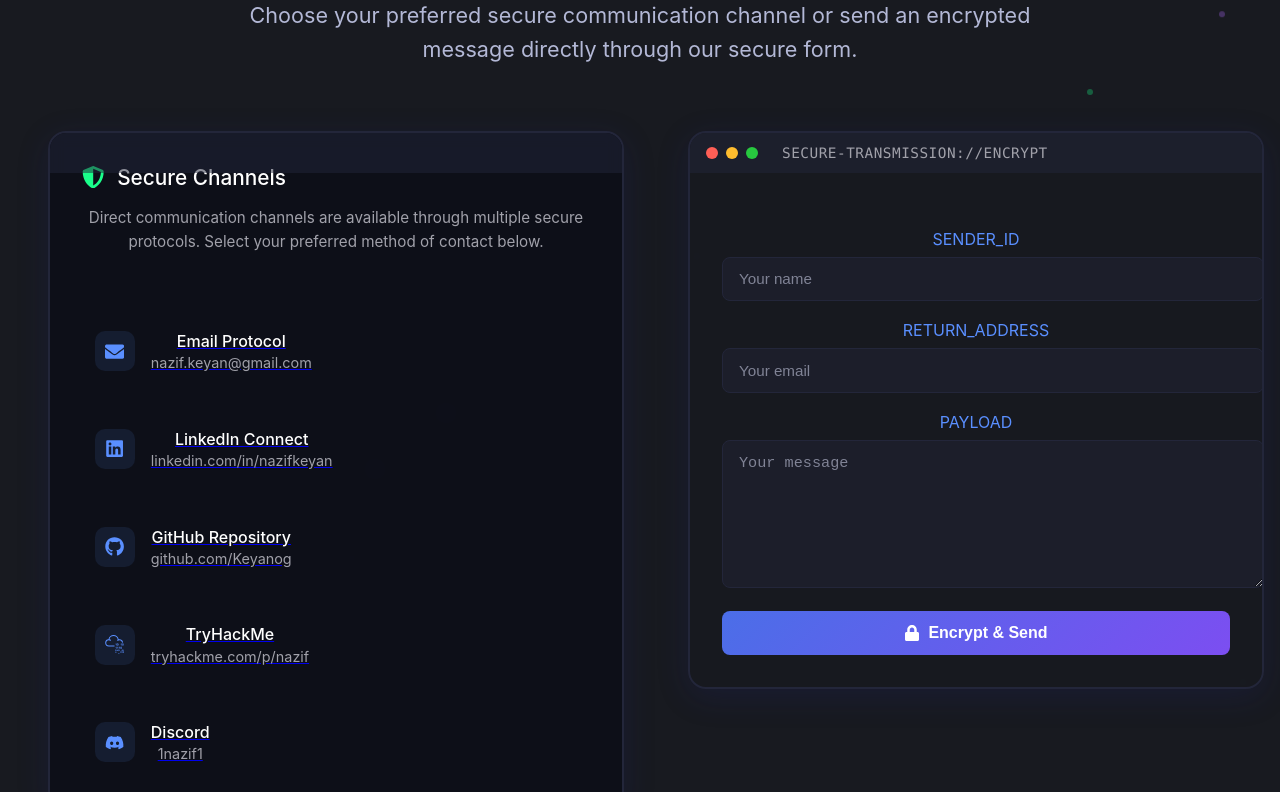
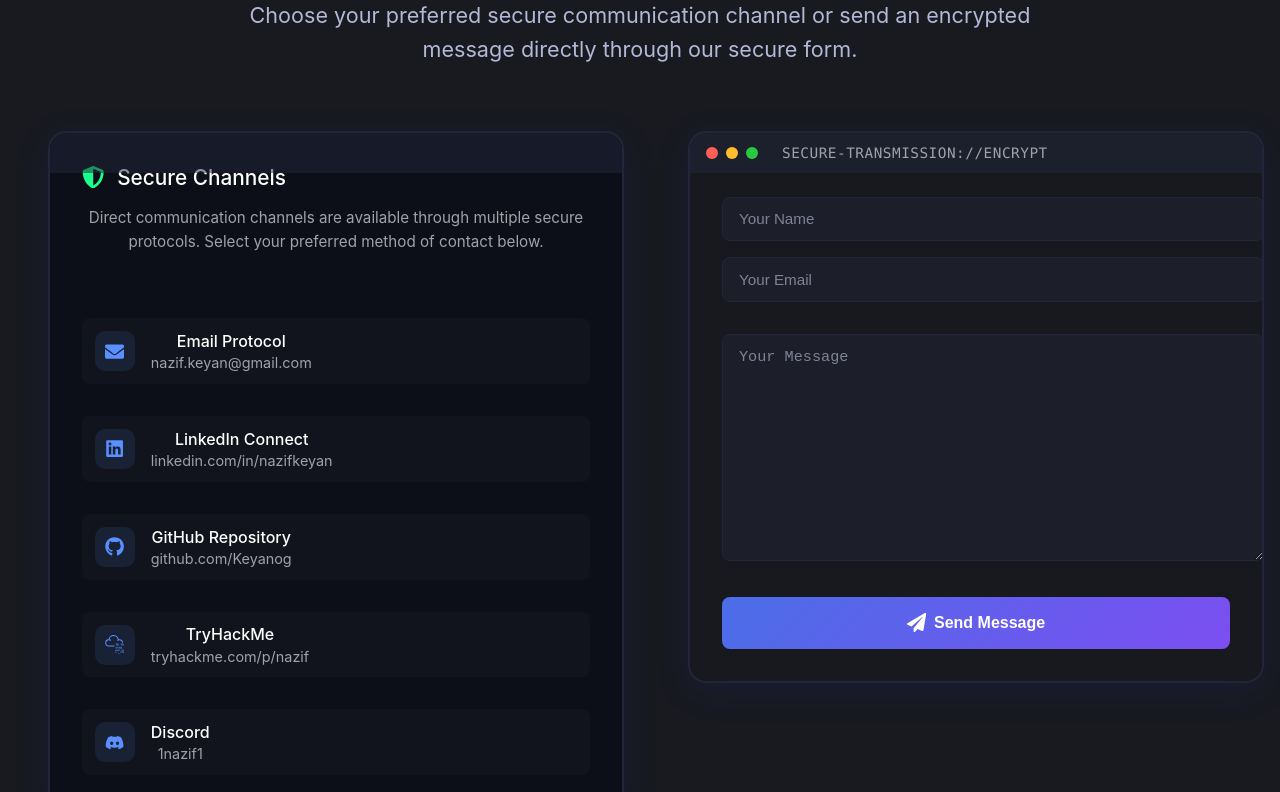
Before and after one commit to Keyanog/port1, a React (Vite) app: page / in a window 1280 px wide. Shown: the part 7345-8137 px from the top of the page. Built offline with nearby package versions, Linux system fonts and the light colour scheme.

Commit message:
feat: enhance contact form and restore navbar - Increase textarea height, add loading state and feedback messages, improve form submission, restore transparent navbar

```diff
--- a/src/components/Contact.jsx
+++ b/src/components/Contact.jsx
@@ -107,17 +107,19 @@ const HeaderDescription = styled.p`
   line-height: 1.6;
 `;
 
-const ContactItem = styled.div`
+const ContactItem = styled(motion.div)`
   display: flex;
   align-items: center;
   gap: 1rem;
   padding: 0.8rem;
-  transition: background-color 0.2s;
+  transition: all 0.3s ease;
   border-radius: 8px;
   cursor: pointer;
+  background: rgba(255, 255, 255, 0.02);
 
   &:hover {
     background: rgba(255, 255, 255, 0.05);
+    transform: translateX(10px);
   }
 
   svg {
@@ -260,7 +262,7 @@ const TerminalTitle = styled.div`
   letter-spacing: 0.5px;
 `;
 
-const FormInput = styled.input`
+const FormTextarea = styled.textarea`
   width: 100%;
   background: rgba(35, 38, 58, 0.4);
   border: 1.5px solid ${props => props.theme.colors.card.border};
@@ -270,6 +272,9 @@ const FormInput = styled.input`
   font-size: 0.95rem;
   outline: none;
   transition: all 0.3s ease;
+  min-height: 200px;
+  resize: vertical;
+  margin: 1rem 0;
 
   &:focus {
     border-color: #5a8fff;
@@ -281,7 +286,7 @@ const FormInput = styled.input`
   }
 `;
 
-const FormTextarea = styled.textarea`
+const FormInput = styled.input`
   width: 100%;
   background: rgba(35, 38, 58, 0.4);
   border: 1.5px solid ${props => props.theme.colors.card.border};
@@ -291,8 +296,7 @@ const FormTextarea = styled.textarea`
   font-size: 0.95rem;
   outline: none;
   transition: all 0.3s ease;
-  min-height: 120px;
-  resize: vertical;
+  margin-bottom: 1rem;
 
   &:focus {
     border-color: #5a8fff;
@@ -304,12 +308,12 @@ const FormTextarea = styled.textarea`
   }
 `;
 
-const SubmitButton = styled.button`
+const SubmitButton = styled(motion.button)`
   background: linear-gradient(135deg, #4B6EE8, #7C4EF1);
   color: #fff;
   border: none;
   border-radius: 8px;
-  padding: 0.8rem 1.5rem;
+  padding: 1rem 1.5rem;
   font-size: 1rem;
   font-weight: 600;
   cursor: pointer;
@@ -319,6 +323,7 @@ const SubmitButton = styled.button`
   gap: 0.5rem;
   transition: all 0.3s ease;
   width: 100%;
+  margin-top: 1rem;
 
   &:hover {
     transform: translateY(-2px);
@@ -328,7 +333,22 @@ const SubmitButton = styled.button`
   &:disabled {
     opacity: 0.6;
     cursor: not-allowed;
+    transform: none;
   }
+
+  svg {
+    font-size: 1.2rem;
+  }
+`;
+
+const StatusMessage = styled(motion.div)`
+  padding: 1rem;
+  border-radius: 8px;
+  margin-top: 1rem;
+  text-align: center;
+  color: #fff;
+  background: ${props => props.success ? 'rgba(26, 255, 139, 0.2)' : 'rgba(255, 71, 87, 0.2)'};
+  border: 1px solid ${props => props.success ? '#1aff8b' : '#ff4757'};
 `;
 
 const FloatingDot = styled(motion.div)`
@@ -339,6 +359,8 @@ const FloatingDot = styled(motion.div)`
   background: ${props => props.color};
   opacity: 0.6;
   pointer-events: none;
+  top: 0;
+  transform: translateY(100px);
 `;
 
 const Contact = () => {
@@ -349,6 +371,35 @@ const Contact = () => {
   });
   const [isSubmitting, setIsSubmitting] = useState(false);
   const [submitStatus, setSubmitStatus] = useState(null);
+
+  const containerVariants = {
+    hidden: { opacity: 0 },
+    visible: {
+      opacity: 1,
+      transition: {
+        staggerChildren: 0.15,
+        delayChildren: 0.3
+      }
+    }
+  };
+
+  const itemVariants = {
+    hidden: {
+      opacity: 0,
+      x: -20,
+      scale: 0.95
+    },
+    visible: {
+      opacity: 1,
+      x: 0,
+      scale: 1,
+      transition: {
+        type: "spring",
+        stiffness: 100,
+        damping: 15
+      }
+    }
+  };
 
   const handleFormSubmit = async (e) => {
     e.preventDefault();
@@ -370,18 +421,18 @@ const Contact = () => {
       });
 
       if (response.ok) {
-        setSubmitStatus('success');
+        setSubmitStatus({ success: true, message: 'Message sent successfully!' });
         setFormState({
           name: '',
           email: '',
           message: ''
         });
       } else {
-        setSubmitStatus('error');
+        setSubmitStatus({ success: false, message: 'Failed to send message. Please try again.' });
       }
     } catch (error) {
       console.error('Error sending message:', error);
-      setSubmitStatus('error');
+      setSubmitStatus({ success: false, message: 'Failed to send message. Please try again.' });
     } finally {
       setIsSubmitting(false);
     }
@@ -395,17 +446,21 @@ const Contact = () => {
     }));
   };
 
-  // Generate floating dots
+  // Generate floating dots with fixed horizontal positions
   const dots = Array.from({ length: 20 }).map((_, i) => ({
     id: i,
     color: ['#5a8fff', '#b16cff', '#1aff8b'][i % 3],
     x: Math.random() * 100,
-    y: Math.random() * 100,
     duration: 3 + Math.random() * 2
   }));
 
   return (
-    <ContactSection>
+    <ContactSection
+      initial={{ opacity: 0 }}
+      whileInView={{ opacity: 1 }}
+      transition={{ duration: 0.8 }}
+      viewport={{ once: true }}
+    >
       <GlowingBackground />
       {dots.map(dot => (
         <FloatingDot
@@ -413,10 +468,9 @@ const Contact = () => {
           color={dot.color}
           style={{
             left: `${dot.x}%`,
-            top: `${dot.y}%`
           }}
           animate={{
-            y: [0, -20, 0],
+            y: [100, 80, 100],
             opacity: [0.6, 0.3, 0.6]
           }}
           transition={{
@@ -429,27 +483,30 @@ const Contact = () => {
 
       <MainHeading
         initial={{ y: 20, opacity: 0 }}
-        animate={{ y: 0, opacity: 1 }}
-        transition={{ duration: 0.8 }}
+        whileInView={{ y: 0, opacity: 1 }}
+        transition={{ duration: 0.8, ease: "easeOut" }}
+        viewport={{ once: true }}
       >
         Let's Connect Securely
       </MainHeading>
 
       <MainDescription
         initial={{ y: 20, opacity: 0 }}
-        animate={{ y: 0, opacity: 1 }}
-        transition={{ duration: 0.8, delay: 0.2 }}
+        whileInView={{ y: 0, opacity: 1 }}
+        transition={{ duration: 0.8, delay: 0.2, ease: "easeOut" }}
+        viewport={{ once: true }}
       >
         Choose your preferred secure communication channel or send an encrypted message directly through our secure form.
       </MainDescription>
 
       <ContentWrapper>
         <ContactInfoSection
-          initial={{ y: 20, opacity: 0 }}
-          animate={{ y: 0, opacity: 1 }}
-          transition={{ duration: 0.8, delay: 0.2 }}
+          variants={containerVariants}
+          initial="hidden"
+          whileInView="visible"
+          viewport={{ once: true }}
         >
-          <div>
+          <motion.div variants={itemVariants}>
             <SectionHeader>
               <FaShieldAlt />
               <HeaderTitle>Secure Channels</HeaderTitle>
@@ -457,9 +514,15 @@ const Contact = () => {
             <HeaderDescription>
               Direct communication channels are available through multiple secure protocols. Select your preferred method of contact below.
             </HeaderDescription>
-          </div>
+          </motion.div>
 
-          <ContactItem as="a" href="mailto:nazif.keyan@gmail.com">
+          <ContactItem
+            as={motion.a}
+            href="mailto:nazif.keyan@gmail.com"
+            variants={itemVariants}
+            whileHover={{ scale: 1.02 }}
+            whileTap={{ scale: 0.98 }}
+          >
             <IconWrapper>
               <FaEnvelope />
             </IconWrapper>
@@ -469,7 +532,15 @@ const Contact = () => {
             </ContactDetails>
           </ContactItem>
 
-          <ContactItem as="a" href="https://www.linkedin.com/in/nazifkeyan/" target="_blank" rel="noopener noreferrer">
+          <ContactItem
+            as={motion.a}
+            href="https://www.linkedin.com/in/nazifkeyan/"
+            target="_blank"
+            rel="noopener noreferrer"
+            variants={itemVariants}
+            whileHover={{ scale: 1.02 }}
+            whileTap={{ scale: 0.98 }}
+          >
             <IconWrapper>
               <FaLinkedin />
             </IconWrapper>
@@ -479,7 +550,15 @@ const Contact = () => {
             </ContactDetails>
           </ContactItem>
 
-          <ContactItem as="a" href="https://github.com/Keyanog" target="_blank" rel="noopener noreferrer">
+          <ContactItem
+            as={motion.a}
+            href="https://github.com/Keyanog"
+            target="_blank"
+            rel="noopener noreferrer"
+            variants={itemVariants}
+            whileHover={{ scale: 1.02 }}
+            whileTap={{ scale: 0.98 }}
+          >
             <IconWrapper>
               <FaGithub />
             </IconWrapper>
@@ -489,7 +568,15 @@ const Contact = () => {
             </ContactDetails>
           </ContactItem>
 
-          <ContactItem as="a" href="https://tryhackme.com" target="_blank" rel="noopener noreferrer">
+          <ContactItem
+            as={motion.a}
+            href="https://tryhackme.com"
+            target="_blank"
+            rel="noopener noreferrer"
+            variants={itemVariants}
+            whileHover={{ scale: 1.02 }}
+            whileTap={{ scale: 0.98 }}
+          >
             <IconWrapper>
               <SiTryhackme />
             </IconWrapper>
@@ -499,7 +586,15 @@ const Contact = () => {
             </ContactDetails>
           </ContactItem>
 
-          <ContactItem as="a" href="https://discord.com/users/1nazif1" target="_blank" rel="noopener noreferrer">
+          <ContactItem
+            as={motion.a}
+            href="https://discord.com/users/1nazif1"
+            target="_blank"
+            rel="noopener noreferrer"
+            variants={itemVariants}
+            whileHover={{ scale: 1.02 }}
+            whileTap={{ scale: 0.98 }}
+          >
             <IconWrapper>
               <FaDiscord />
             </IconWrapper>
@@ -510,11 +605,7 @@ const Contact = () => {
           </ContactItem>
         </ContactInfoSection>
 
-        <SecureCommSection
-          initial={{ y: 20, opacity: 0 }}
-          animate={{ y: 0, opacity: 1 }}
-          transition={{ duration: 0.8, delay: 0.4 }}
-        >
+        <SecureCommSection>
           <TerminalHeader>
             <TerminalButton color="#ff5f56" />
             <TerminalButton color="#ffbd2e" />
@@ -522,64 +613,86 @@ const Contact = () => {
             <TerminalTitle>SECURE-TRANSMISSION://ENCRYPT</TerminalTitle>
           </TerminalHeader>
 
-          <form style={{ marginTop: '2rem', display: 'flex', flexDirection: 'column', gap: '1.2rem' }}>
-            <div>
-              <label htmlFor="name" style={{ color: '#5a8fff', marginBottom: '0.5rem', display: 'block' }}>SENDER_ID</label>
+          <form onSubmit={handleFormSubmit}>
+            <motion.div
+              initial={{ opacity: 0, y: 20 }}
+              whileInView={{ opacity: 1, y: 0 }}
+              transition={{ duration: 0.5, delay: 0.6 }}
+              viewport={{ once: true }}
+            >
               <FormInput
-                id="name"
+                type="text"
                 name="name"
-                type="text"
-                placeholder="Your name"
+                placeholder="Your Name"
                 value={formState.name}
                 onChange={handleFormChange}
                 required
               />
-            </div>
+            </motion.div>
 
-            <div>
-              <label htmlFor="email" style={{ color: '#5a8fff', marginBottom: '0.5rem', display: 'block' }}>RETURN_ADDRESS</label>
+            <motion.div
+              initial={{ opacity: 0, y: 20 }}
+              whileInView={{ opacity: 1, y: 0 }}
+              transition={{ duration: 0.5, delay: 0.7 }}
+              viewport={{ once: true }}
+            >
               <FormInput
-                id="email"
+                type="email"
                 name="email"
-                type="email"
-                placeholder="Your email"
+                placeholder="Your Email"
                 value={formState.email}
                 onChange={handleFormChange}
                 required
               />
-            </div>
+            </motion.div>
 
-            <div>
-              <label htmlFor="message" style={{ color: '#5a8fff', marginBottom: '0.5rem', display: 'block' }}>PAYLOAD</label>
+            <motion.div
+              initial={{ opacity: 0, y: 20 }}
+              whileInView={{ opacity: 1, y: 0 }}
+              transition={{ duration: 0.5, delay: 0.8 }}
+              viewport={{ once: true }}
+            >
               <FormTextarea
-                id="message"
                 name="message"
-                placeholder="Your message"
+                placeholder="Your Message"
                 value={formState.message}
                 onChange={handleFormChange}
                 required
               />
-            </div>
+            </motion.div>
 
-            <SubmitButton type="submit" disabled={isSubmitting}>
+            <motion.div
+              initial={{ opacity: 0, y: 20 }}
+              whileInView={{ opacity: 1, y: 0 }}
+              transition={{ duration: 0.5, delay: 0.9 }}
+              viewport={{ once: true }}
+            >
+              <SubmitButton
+                type="submit"
+                disabled={isSubmitting}
+                whileHover={{ scale: 1.02 }}
+                whileTap={{ scale: 0.98 }}
+              >
                 {isSubmitting ? (
-                'Processing...'
+                  <>Sending...</>
                 ) : (
                   <>
-                  <FaLock /> Encrypt & Send
+                    <FaPaperPlane /> Send Message
                   </>
                 )}
               </SubmitButton>
+            </motion.div>
 
-            {submitStatus === 'success' && (
-              <div style={{ color: '#1aff8b', marginTop: '1rem', textAlign: 'center' }}>
-                Message encrypted and transmitted successfully!
-              </div>
-            )}
-            {submitStatus === 'error' && (
-              <div style={{ color: '#ff5f56', marginTop: '1rem', textAlign: 'center' }}>
-                Transmission failed. Please try again.
-              </div>
+            {submitStatus && (
+              <motion.div
+                initial={{ opacity: 0, y: 20 }}
+                animate={{ opacity: 1, y: 0 }}
+                transition={{ duration: 0.5 }}
+              >
+                <StatusMessage success={submitStatus.success}>
+                  {submitStatus.message}
+                </StatusMessage>
+              </motion.div>
             )}
           </form>
         </SecureCommSection>
```
Lines whose indentation alone changed are shown as unchanged.
